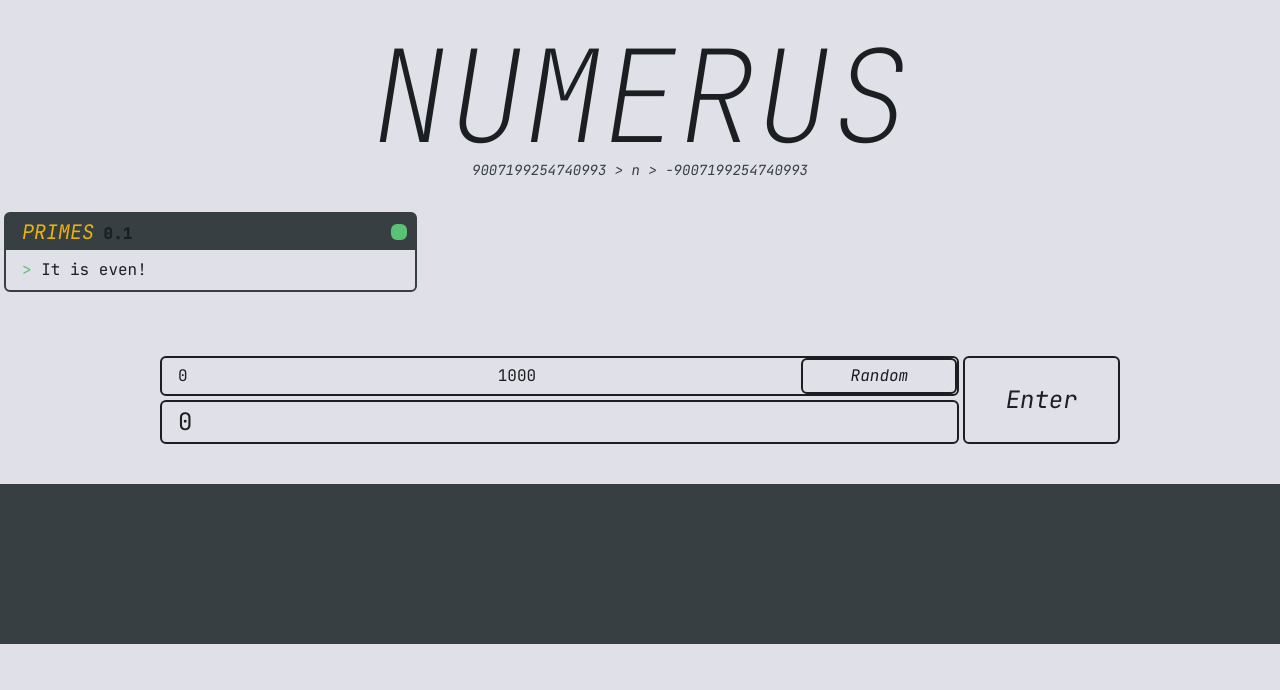
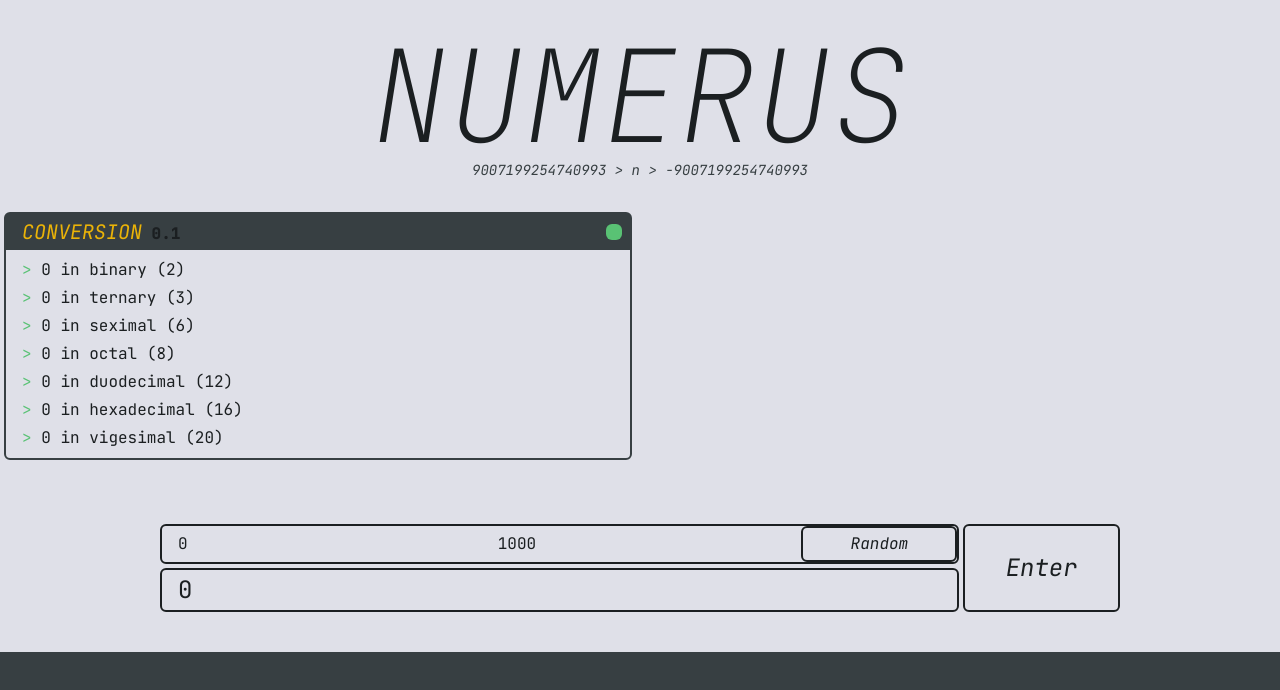
Before and after one commit to koga-one/numerus, a Next.js app: page / in a window 1280 px wide. Shown: the top 690 px of the page. Built offline with nearby package versions, Linux system fonts and the light colour scheme.

Commit message:
conversion

```diff
--- a/components/Block.tsx
+++ b/components/Block.tsx
@@ -5,7 +5,7 @@ import { Answer } from "./MyTypes";
 type Props = {
   title: string;
   version: number;
-  answers: ((n: number) => Promise<Answer>)[];
+  answers: ((n: number) => Promise<Answer>[])[];
   n: number;
 };
 
@@ -36,9 +36,9 @@ const Block = ({ title, version, answers, n }: Props) => {
       </div>
       <div className="flex flex-col px-4 py-2 gap-1">
         {toggled &&
-          answers.map((answer, index) => (
-            <Line key={index} answer={answer(n)} />
-          ))}
+          answers.map((answer, index) =>
+            answer(n).map((promise) => <Line key={index} answer={promise} />)
+          )}
         {!toggled && (
           <p className="italic text-gure font-black">{"-"} Turned off...</p>
         )}
--- /dev/null
+++ b/components/Widgets/Conversion.ts
@@ -0,0 +1,29 @@
+import { Answer } from "../MyTypes";
+
+const chosenBases: { base: number; name: string }[] = [
+  { base: 2, name: "Binary" },
+  { base: 3, name: "Ternary" },
+  { base: 6, name: "Seximal" },
+  { base: 8, name: "Octal" },
+  { base: 12, name: "Duodecimal" },
+  { base: 16, name: "Hexadecimal" },
+  { base: 20, name: "Vigesimal" },
+];
+
+async function SingleConversion(n: number, e: { base: number; name: string }) {
+  return {
+    state: "yes",
+    text: `${n.toString(e.base)} in ${e.name.toLowerCase()} (${e.base})`,
+  } as Answer;
+}
+
+function Conversion(n: number) {
+  let answers: Promise<Answer>[] = [];
+  chosenBases.forEach((element) => {
+    answers.push(SingleConversion(n, element));
+  });
+
+  return answers;
+}
+
+export default Conversion;
--- a/components/Widgets/IsEven.ts
+++ /dev/null
@@ -1,10 +0,0 @@
-import { Answer } from "../MyTypes";
-
-async function IsEven(n: number) {
-  return {
-    state: "yes",
-    text: n % 2 === 0 ? "It is even!" : "It is odd!",
-  } as Answer;
-}
-
-export default IsEven;
--- a/components/Widgets/index.ts
+++ b/components/Widgets/index.ts
@@ -1 +1 @@
-export { default as IsEven } from "./IsEven";
+export { default as Conversion } from "./Conversion";
--- a/pages/index.tsx
+++ b/pages/index.tsx
@@ -8,7 +8,7 @@ import {
   useState,
 } from "react";
 import { Block, Layout } from "../components";
-import { IsEven } from "../components/Widgets";
+import { Conversion } from "../components/Widgets";
 
 const Home: NextPage = () => {
   const [n, setN] = useState(0);
@@ -72,8 +72,8 @@ const Home: NextPage = () => {
 
   return (
     <Layout title="HOME">
-      <div className="grid grid-cols-1 md:grid-cols-2 lg:grid-cols-3 container mx-auto px-1 gap-4">
-        <Block title="Primes" version={0.1} answers={[IsEven]} n={n} />
+      <div className="grid grid-cols-1 lg:grid-cols-2 container mx-auto px-1 gap-4">
+        <Block title="Conversion" version={0.1} answers={[Conversion]} n={n} />
       </div>
       <nav className="grid grid-cols-1 lg:grid-cols-6 bottom-1 lg:bottom-8 h-40 lg:h-16 sticky px-1 lg:px-40 my-4 lg:my-16 pointer-events-none z-50 mx-auto container gap-1">
         <div className="grid gap-1 grid-cols-2 lg:grid-cols-5 lg:col-span-5 bg-kami rounded-md border-2">
```
